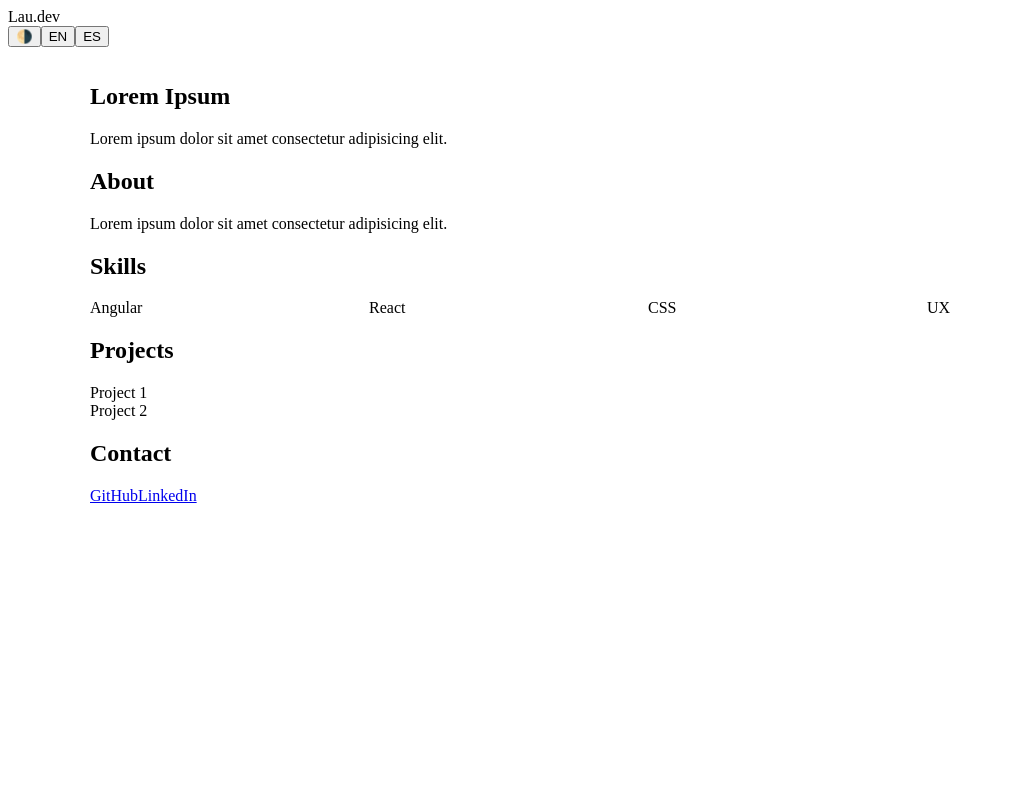
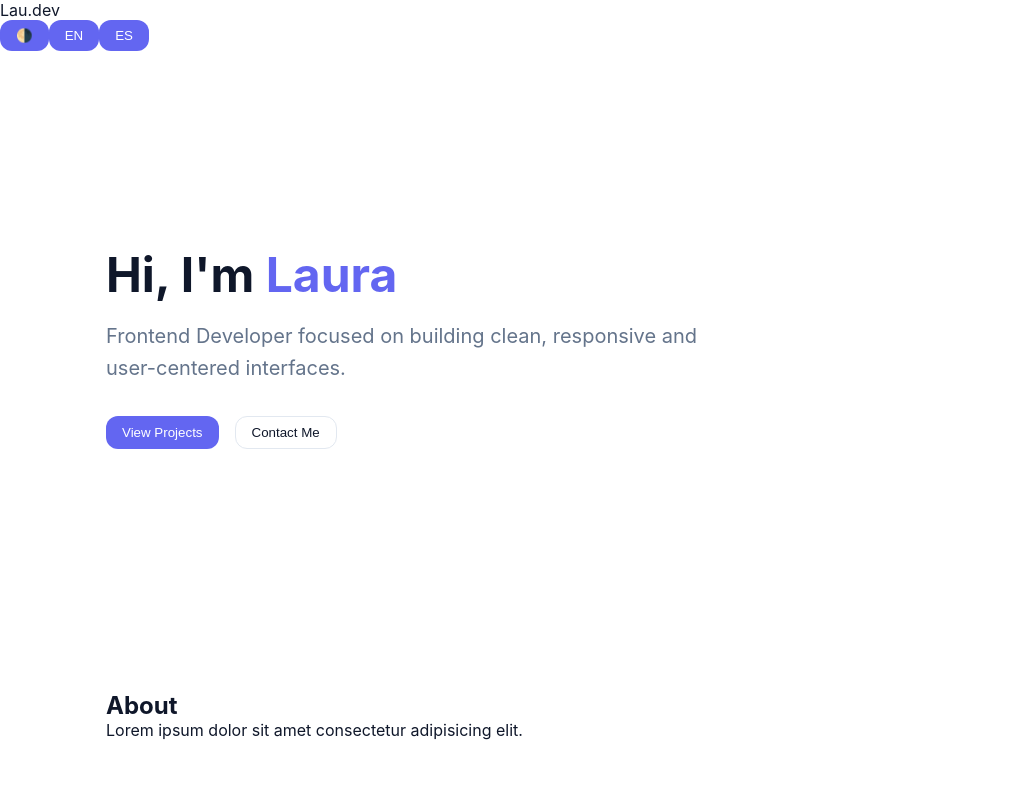
Before and after one commit to laurareyeslarrosa/laura-reyes-portfolio, an Angular app: page / in a window 1280 px wide. Shown: the top 800 px of the page, without its empty margins (0-1013 px from the left). Built offline with nearby package versions, Linux system fonts and the light colour scheme.

Commit message:
Main style and hero component style

```diff
--- a/src/app/sections/about/about.component.html
+++ b/src/app/sections/about/about.component.html
@@ -1,4 +1,4 @@
- <section>
+<section class="about section">
     <h2>About</h2>
     <p>Lorem ipsum dolor sit amet consectetur adipisicing elit.</p>
 </section>
--- a/src/app/sections/contact/contact.component.html
+++ b/src/app/sections/contact/contact.component.html
@@ -1,4 +1,4 @@
- <section>
+<section class="contact section">
     <h2>Contact</h2>
     <a href="#">GitHub</a>
     <a href="#">LinkedIn</a>
--- a/src/app/sections/hero/hero.component.html
+++ b/src/app/sections/hero/hero.component.html
@@ -1,4 +1,16 @@
- <section class="hero">
-    <h1>Lorem Ipsum</h1>
-    <p>Lorem ipsum dolor sit amet consectetur adipisicing elit.</p>
+<section class="hero section">
+  <div class="hero-content">
+    <h1>
+      Hi, I'm <span class="highlight">Laura</span>
+    </h1>
+
+    <p class="subtitle">
+      Frontend Developer focused on building clean, responsive and user-centered interfaces.
+    </p>
+
+    <div class="actions">
+      <button>View Projects</button>
+      <button class="secondary">Contact Me</button>
+    </div>
+  </div>
 </section>
--- a/src/app/sections/hero/hero.component.scss
+++ b/src/app/sections/hero/hero.component.scss
@@ -0,0 +1,48 @@
+.hero {
+  display: flex;
+  align-items: center;
+  min-height: 70vh;
+}
+
+.hero-content {
+  max-width: 600px;
+  animation: fadeIn 0.8s ease;
+}
+
+h1 {
+  font-size: var(--text-xxl);
+  margin-bottom: var(--space-md);
+}
+
+.highlight {
+  color: var(--color-primary);
+}
+
+.subtitle {
+  font-size: var(--text-lg);
+  color: var(--color-muted);
+  margin-bottom: var(--space-lg);
+  line-height: 1.6;
+}
+
+.actions {
+  display: flex;
+  gap: var(--space-md);
+}
+
+button.secondary {
+  background: transparent;
+  border: 1px solid var(--color-border);
+  color: var(--color-text);
+}
+
+@keyframes fadeIn {
+  from {
+    opacity: 0;
+    transform: translateY(10px);
+  }
+  to {
+    opacity: 1;
+    transform: translateY(0);
+  }
+}
--- a/src/app/sections/projects/projects.component.html
+++ b/src/app/sections/projects/projects.component.html
@@ -1,4 +1,4 @@
- <section>
+<section class="projects section">
     <h2>Projects</h2>
      @for (p of projects; track p) {
         <div>{{ p }}</div>
--- a/src/app/sections/skills/skills.component.html
+++ b/src/app/sections/skills/skills.component.html
@@ -1,4 +1,4 @@
- <section>
+<section class="skills section">
       <h2>Skills</h2>
       <div class="grid">
        @for(s of skills; track s) {
--- a/src/styles.scss
+++ b/src/styles.scss
@@ -1 +1,99 @@
-/* You can add global styles to this file, and also import other style files */
+:root {
+  /* Colors */
+  --color-bg: #ffffff;
+  --color-text: #0f172a;
+  --color-primary: #6366f1;
+  --color-secondary: #22c55e;
+  --color-muted: #64748b;
+  --color-border: #e2e8f0;
+
+  /* Spacing */
+  --space-xs: 4px;
+  --space-sm: 8px;
+  --space-md: 16px;
+  --space-lg: 32px;
+  --space-xl: 64px;
+
+  /* Typography */
+  --font-main: 'Inter', sans-serif;
+  --text-sm: 0.875rem;
+  --text-md: 1rem;
+  --text-lg: 1.25rem;
+  --text-xl: 2rem;
+  --text-xxl: 3rem;
+
+  /* Radius */
+  --radius-sm: 6px;
+  --radius-md: 12px;
+  --radius-lg: 20px;
+}
+
+/* 🌗 DARK MODE */
+body[data-theme='dark'] {
+  --color-bg: #0f172a;
+  --color-text: #f1f5f9;
+  --color-border: #1e293b;
+}
+
+/* =========================
+   🧼 RESET + BASE
+========================= */
+
+* {
+  margin: 0;
+  padding: 0;
+  box-sizing: border-box;
+}
+
+body {
+  font-family: var(--font-main);
+  background: var(--color-bg);
+  color: var(--color-text);
+  transition: all 0.3s ease;
+}
+
+/* =========================
+   📦 LAYOUT
+========================= */
+
+main {
+  max-width: 1100px;
+  margin: 0 auto;
+  padding: var(--space-lg) var(--space-md);
+}
+
+/* =========================
+   🧩 UTILITIES
+========================= */
+
+.section {
+  margin-bottom: var(--space-xl);
+}
+
+.title {
+  font-size: var(--text-xl);
+  margin-bottom: var(--space-md);
+}
+
+.text-muted {
+  color: var(--color-muted);
+}
+
+/* =========================
+   ✨ MICROINTERACTIONS
+========================= */
+
+button {
+  cursor: pointer;
+  border: none;
+  padding: var(--space-sm) var(--space-md);
+  border-radius: var(--radius-md);
+  background: var(--color-primary);
+  color: white;
+  transition: transform 0.2s ease, opacity 0.2s ease;
+}
+
+button:hover {
+  transform: translateY(-2px);
+  opacity: 0.9;
+}
```
